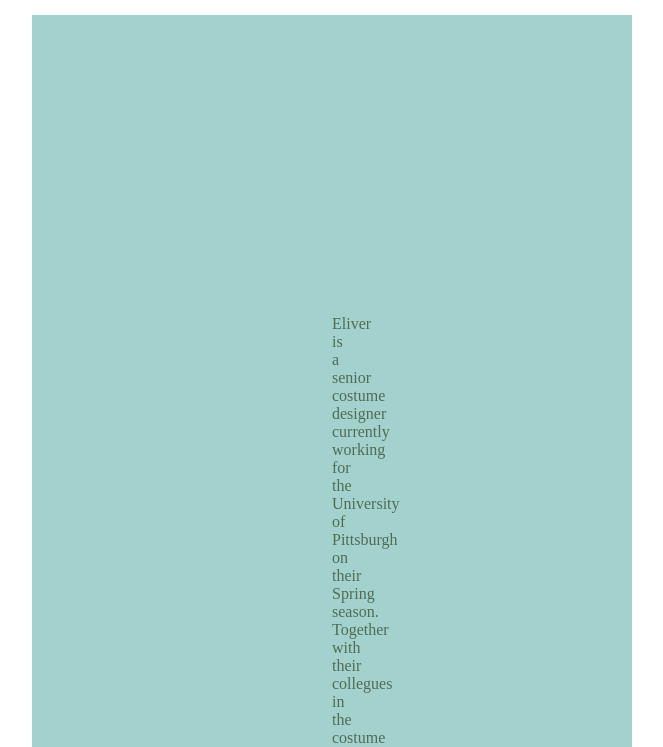
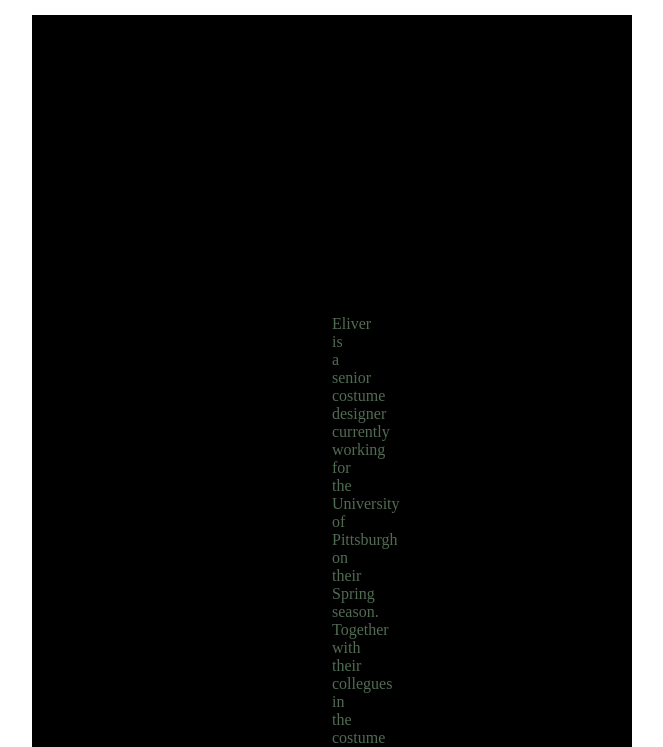
Before and after one commit to figgypudding24/Eliver-s-Costume-Design, a plain HTML site: page index.html in a window 1280 px wide. Shown: the part 50-797 px from the top of the page, without its empty margins (168-831 px from the left). Drawn offline with Linux system fonts and the light colour scheme.

Commit message:
original css change

```diff
--- a/website-css.css
+++ b/website-css.css
@@ -12,7 +12,7 @@ body {
     margin-left: 200px;
 }
 p{
-    background-color:#A3D2CE;
+    background-color:#000000;
     color:#516B53;
     font-family:"times new roman";
     padding: 50%;
```
